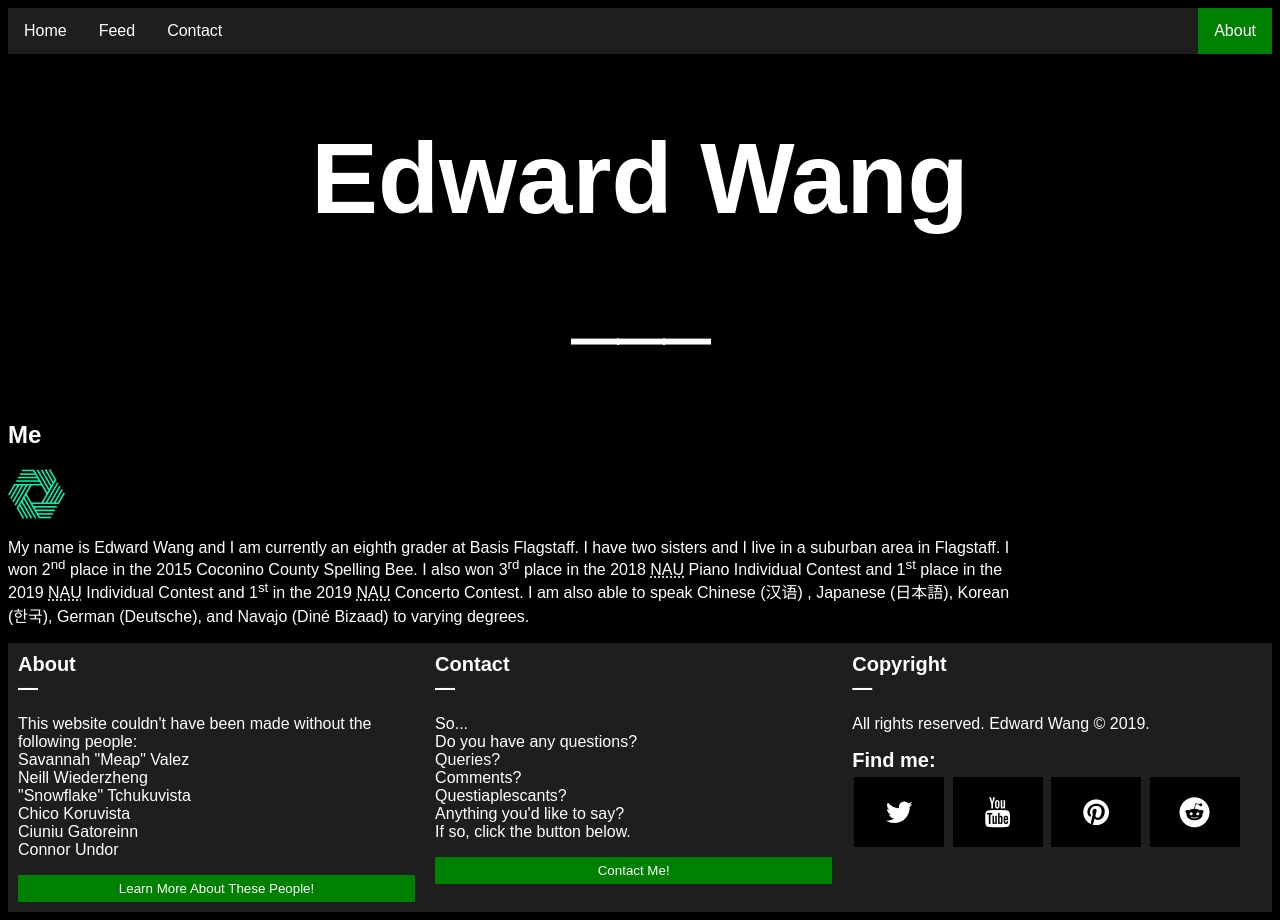
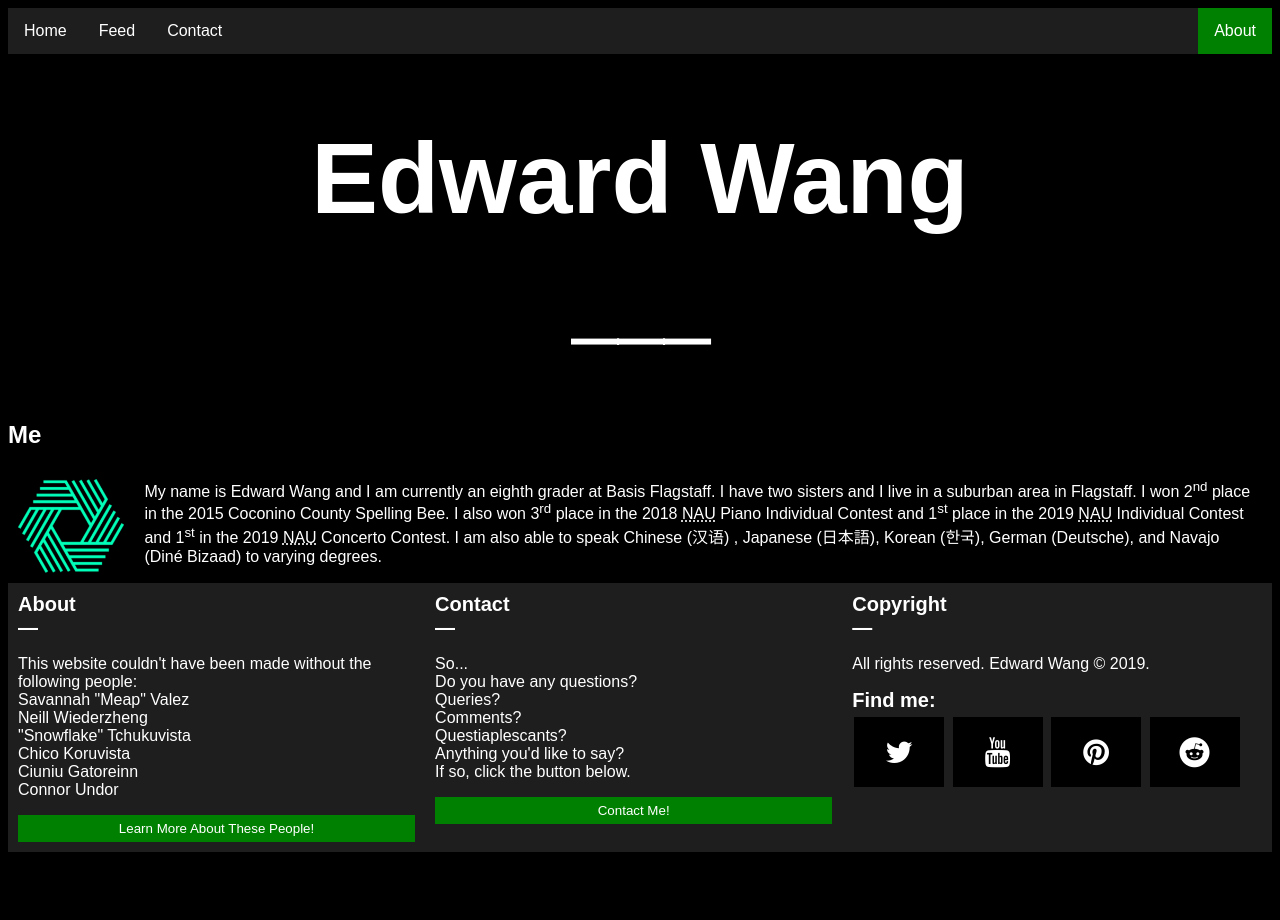
Before and after one commit to thejumpingjackal/thejumpingjackal.github.io, a plain HTML site: page index.html in a window 1280 px wide. After the commit the page ends 860 px from the top, so only its background shows below. Drawn offline with nearby package versions, Linux system fonts and the light colour scheme.

Commit message:
Minor Commit
Wrapped text around the logo.

```diff
--- a/index.html
+++ b/index.html
@@ -2,7 +2,7 @@
 <html>
 	<head>
 		<meta charset="utf-8">
-		<link href="Edward Wang Logo.png">
+		<link rel="icon" href="Edward Wang Logo.ico" type="image/x-icon"/>
 		<link rel="stylesheet" href="https://cdnjs.cloudflare.com/ajax/libs/font-awesome/4.7.0/css/font-awesome.min.css">
 		<title>Edward Wang</title>
 		<style>
@@ -49,8 +49,30 @@
 				text-align: center;
 				font-size: 50px;
 			}
+			#logo {
+				float: left;
+				width: 10%;
+				background: #000;
+				padding: 10px;
+			}
 			.autobio {
-				width: 80%;
+				float: left;
+				padding: 20px;
+				width: 90%;
+				background-color: #000;
+				padding: 10px;
+				margin: 0;
+			}
+			@media (max-width: 600px) {
+				#logo, .autobio {
+					width: 100%;
+					height: auto;
+				}
+			}
+			.row:after {
+				content: "";
+				display: table;
+				clear: both;
 			}
 			footer {
 				background-color: rgb(30, 30, 30);
@@ -63,11 +85,6 @@
 				float: left;
 				width: 33%;
 				padding: 10px;
-			}
-			.row:after {
-				content: "";
-				display: table;
-				clear: both;
 			}
 			button {
 				color: white;
@@ -168,9 +185,11 @@
 		<div class="body">
 			<h1 class="welcome">Edward Wang</h1>
 			<h3 class="dvdr">&#11835;</h3>
-			<h2 class="me">Me</h2>
-			<img id="logo" src="Edward Wang Logo.png" height="50px">
-			<p class="autobio">My name is Edward Wang and I am currently an eighth grader at Basis Flagstaff. I have two sisters and I live in a suburban area in Flagstaff. I won 2<sup>nd</sup> place in the 2015 Coconino County Spelling Bee. I also won 3<sup>rd</sup> place in the 2018 <abbr title="Northern Arizona University">NAU</abbr> Piano Individual Contest and 1<sup>st</sup> place in the 2019 <abbr title="Northern Arizona University">NAU</abbr> Individual Contest and 1<sup>st</sup> in the 2019 <abbr title="Northern Arizona University">NAU</abbr> Concerto Contest. I am also able to speak Chinese (&#27721;&#35821;) , Japanese (&#26085;&#26412;&#35486;), Korean (&#54620;&#44397;), German (Deutsche), and Navajo (Diné Bizaad) to varying degrees.</p>
+			<div class="row">
+				<h2 class="me">Me</h2>
+				<img id="logo" src="Edward Wang Logo.png">
+				<p class="autobio">My name is Edward Wang and I am currently an eighth grader at Basis Flagstaff. I have two sisters and I live in a suburban area in Flagstaff. I won 2<sup>nd</sup> place in the 2015 Coconino County Spelling Bee. I also won 3<sup>rd</sup> place in the 2018 <abbr title="Northern Arizona University">NAU</abbr> Piano Individual Contest and 1<sup>st</sup> place in the 2019 <abbr title="Northern Arizona University">NAU</abbr> Individual Contest and 1<sup>st</sup> in the 2019 <abbr title="Northern Arizona University">NAU</abbr> Concerto Contest. I am also able to speak Chinese (&#27721;&#35821;) , Japanese (&#26085;&#26412;&#35486;), Korean (&#54620;&#44397;), German (Deutsche), and Navajo (Diné Bizaad) to varying degrees.</p>
+			</div>
 		</div>
 
 		<!--footer-->
```
Also changed, not shown: Edward Wang Logo.ico (added).
